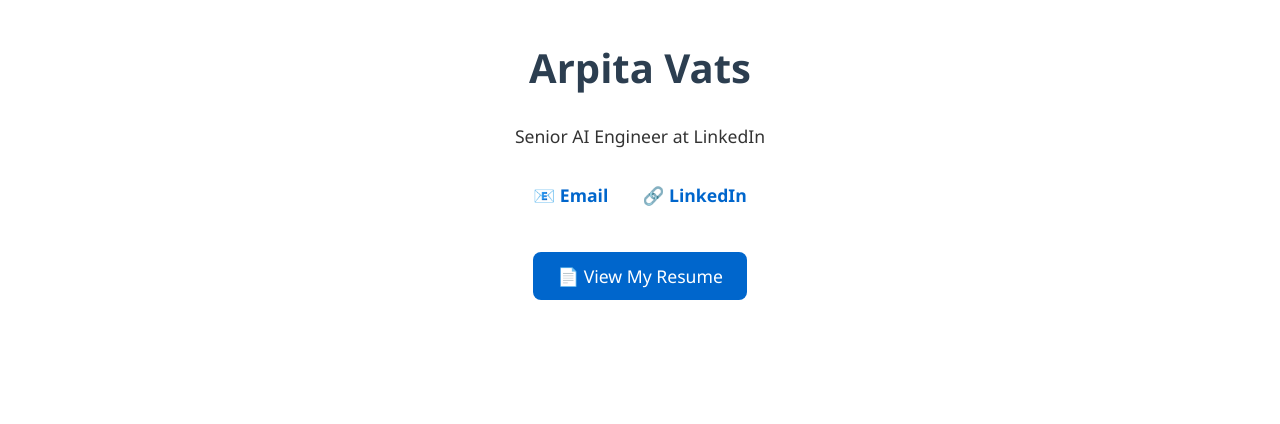
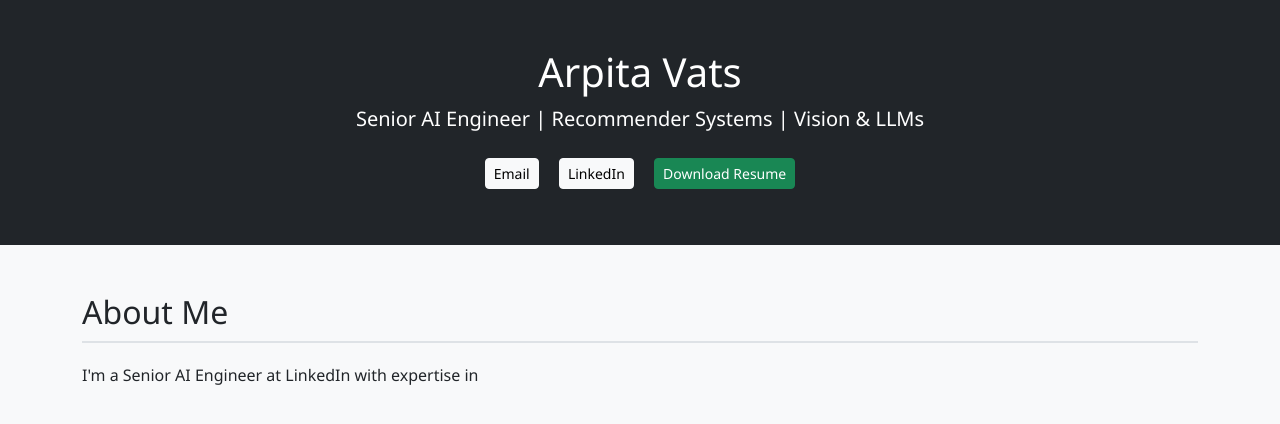
Before and after one commit to arpita8/arpita8.github.io, a plain HTML site: page index.html in a window 1280 px wide. Drawn offline with nearby package versions, Linux system fonts and the light colour scheme.

Commit message:
Updated style

```diff
--- /dev/null
+++ b/css/style.css
@@ -0,0 +1,10 @@
+body {
+    font-family: "Segoe UI", sans-serif;
+    background-color: #f8f9fa;
+  }
+
+  h2 {
+    border-bottom: 2px solid #dee2e6;
+    padding-bottom: 10px;
+    margin-bottom: 20px;
+  }
--- a/index.html
+++ b/index.html
@@ -2,65 +2,24 @@
 <html lang="en">
 <head>
   <meta charset="UTF-8">
-  <title>Arpita Vats – Resume</title>
-  <meta name="viewport" content="width=device-width, initial-scale=1.0">
-  <style>
-    body {
-      font-family: "Segoe UI", Tahoma, Geneva, Verdana, sans-serif;
-      margin: 40px auto;
-      max-width: 700px;
-      padding: 0 20px;
-      color: #333;
-      text-align: center;
-    }
-
-    h1 {
-      font-size: 2.5em;
-      color: #2c3e50;
-    }
-
-    p {
-      font-size: 1.1em;
-      line-height: 1.6;
-    }
-
-    .links a {
-      display: inline-block;
-      margin: 15px;
-      text-decoration: none;
-      font-weight: bold;
-      color: #0066cc;
-      font-size: 1.1em;
-    }
-
-    .links a:hover {
-      text-decoration: underline;
-    }
-
-    .button {
-      margin-top: 30px;
-      padding: 12px 24px;
-      background-color: #0066cc;
-      color: white;
-      border: none;
-      border-radius: 8px;
-      text-decoration: none;
-      font-size: 1.1em;
-      display: inline-block;
-    }
-
-    .button:hover {
-      background-color: #004c99;
-    }
-  </style>
+  <title>Arpita Vats | AI Engineer</title>
+  <meta name="viewport" content="width=device-width, initial-scale=1">
+  <link href="https://cdn.jsdelivr.net/npm/bootstrap@5.3.0/dist/css/bootstrap.min.css" rel="stylesheet">
+  <link href="css/style.css" rel="stylesheet">
 </head>
 <body>
-  <h1>Arpita Vats</h1>
-  <p>Senior AI Engineer at LinkedIn</p>
-  <div class="links">
-    <a href="mailto:arpita.vats09@gmail.com">📧 Email</a>
-    <a href="https://www.linkedin.com/in/arpita-v-0a14a422/" target="_blank">🔗 LinkedIn</a>
-  </div>
-  <a class="button" href="Resume.pdf" target="_blank">📄 View My Resume</a>
-</body>
-</html>
+
+  <header class="bg-dark text-white text-center py-5">
+    <h1>Arpita Vats</h1>
+    <p class="lead">Senior AI Engineer | Recommender Systems | Vision & LLMs</p>
+    <div>
+      <a href="mailto:arpita.vats09@gmail.com" class="btn btn-light btn-sm m-2">Email</a>
+      <a href="https://www.linkedin.com/in/arpita-v-0a14a422/" target="_blank" class="btn btn-light btn-sm m-2">LinkedIn</a>
+      <a href="Resume.pdf" target="_blank" class="btn btn-success btn-sm m-2">Download Resume</a>
+    </div>
+  </header>
+
+  <section class="container my-5">
+    <h2>About Me</h2>
+    <p>
+      I'm a Senior AI Engineer at LinkedIn with expertise in
```
